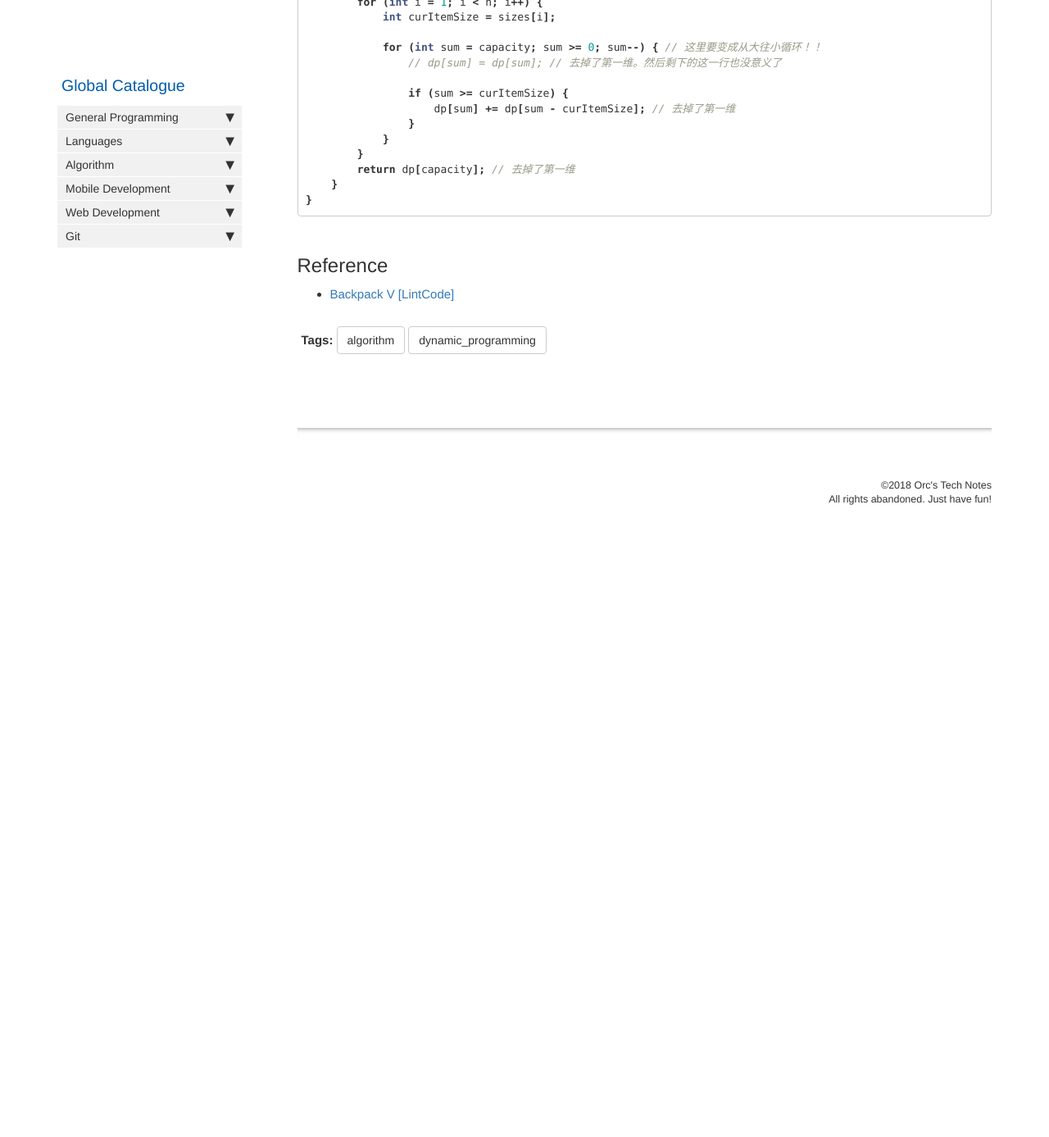
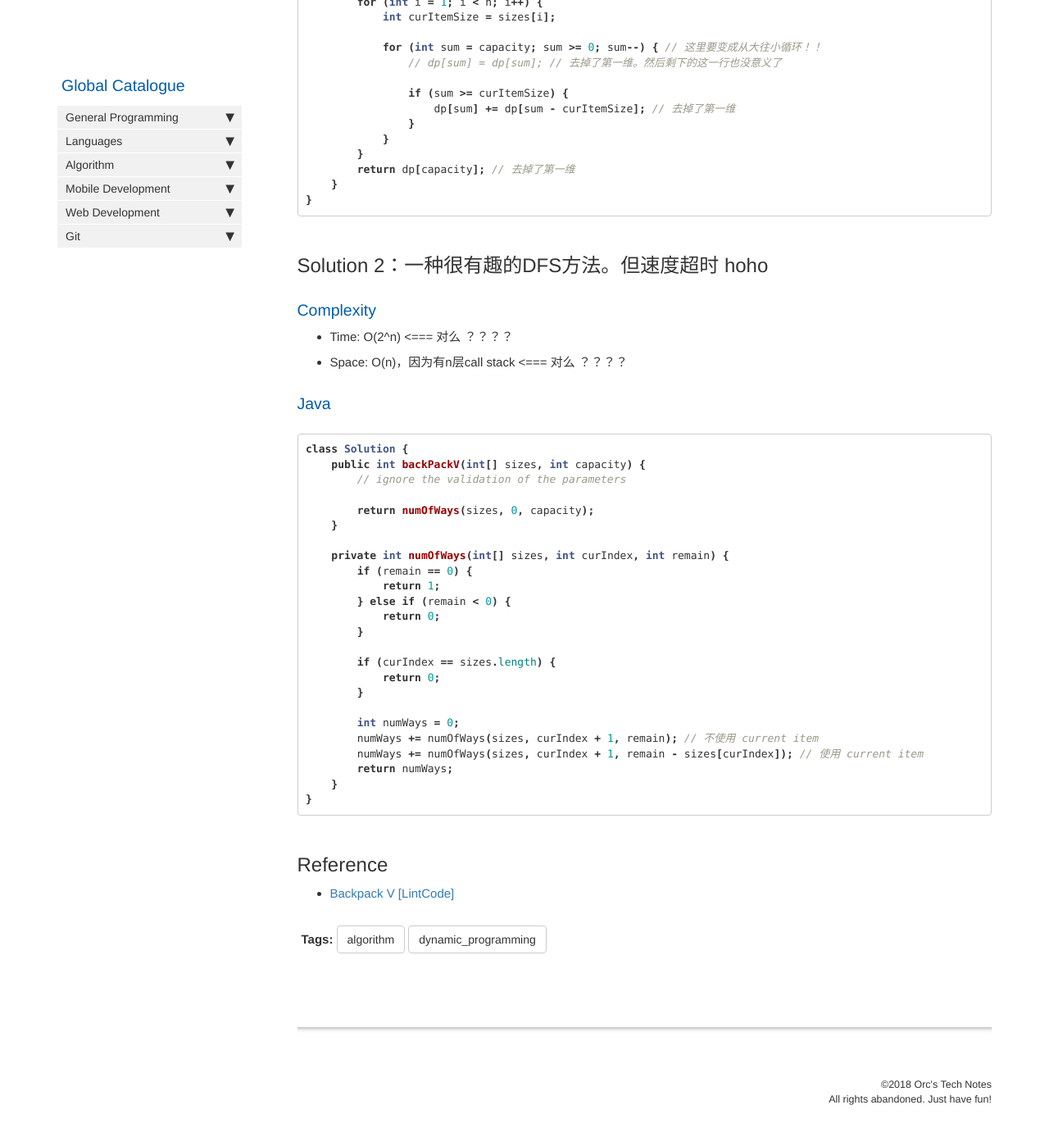
Before and after one commit to HungryOrc/hungryorc.github.io, a Jekyll site: the page built from pages/algorithm/algorithm_backpack_0or1_1attr_exactFill_returnNumOfSolutions.md, in a window 1280 px wide and 1400 px high, scrolled down 3039 px. Shown: the top 1387 px of the window at 82% size. Built offline with Jekyll 4.4.1, drawn with Linux system fonts in a browser that asks for light colours; nearby versions of some CDN libraries; comment, search, counter and statistics services are not loaded; before the commit the page ends 3708 px from its top, so only the background shows below that.

Commit message:
Update algorithm_backpack_0or1_1attr_exactFill_returnNumOfSolutions.md

````diff
--- a/pages/algorithm/algorithm_backpack_0or1_1attr_exactFill_returnNumOfSolutions.md
+++ b/pages/algorithm/algorithm_backpack_0or1_1attr_exactFill_returnNumOfSolutions.md
@@ -143,6 +143,40 @@ class Solution {
 }
 ```
 
+## Solution 2：一种很有趣的DFS方法。但速度超时 hoho
+
+### Complexity
+* Time: O(2^n) <=== 对么 ？？？？
+* Space: O(n)，因为有n层call stack <=== 对么 ？？？？
+
+### Java
+```java
+class Solution {
+    public int backPackV(int[] sizes, int capacity) {
+        // ignore the validation of the parameters
+
+        return numOfWays(sizes, 0, capacity);
+    }
+
+    private int numOfWays(int[] sizes, int curIndex, int remain) {
+        if (remain == 0) {
+            return 1;
+        } else if (remain < 0) {
+            return 0;
+        }
+
+        if (curIndex == sizes.length) {
+            return 0;
+        }
+
+        int numWays = 0;
+        numWays += numOfWays(sizes, curIndex + 1, remain); // 不使用 current item
+        numWays += numOfWays(sizes, curIndex + 1, remain - sizes[curIndex]); // 使用 current item
+        return numWays;
+    }
+}
+```
+
 ## Reference
 * [Backpack V [LintCode]](https://www.lintcode.com/problem/backpack-v/description)
 
````
